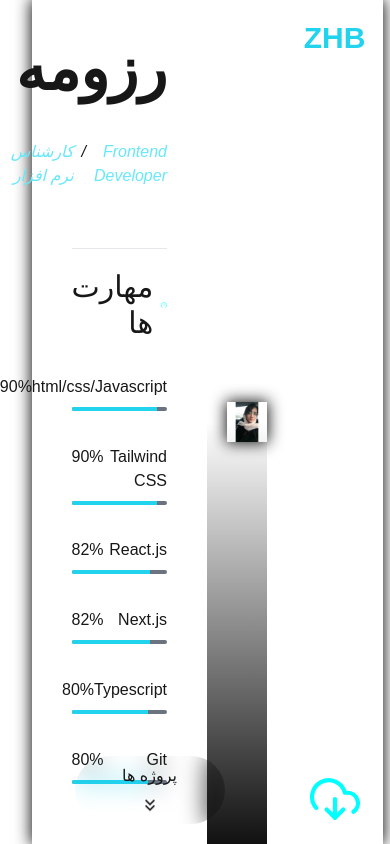
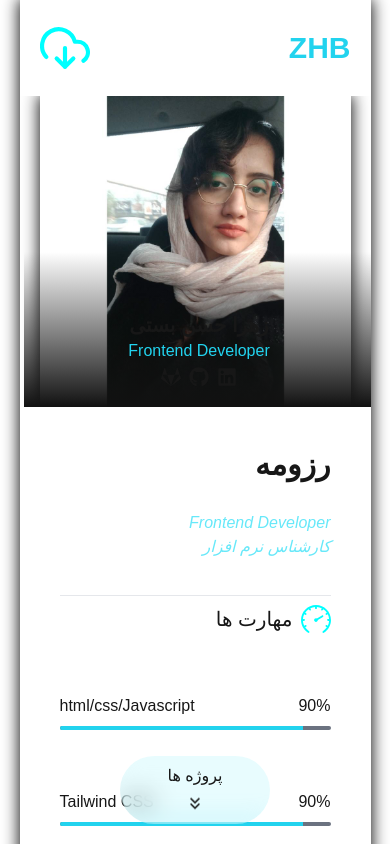
Before and after one commit to zahra-hsb/resume, a Next.js app: page / in a window 390 px wide. Shown: the top 844 px of the page. Built offline with nearby package versions, Linux system fonts and the light colour scheme.

Commit message:
feat: make responsive in mobile view

```diff
--- a/src/app/page.js
+++ b/src/app/page.js
@@ -2,20 +2,31 @@ import Details from "@/components/Details";
 import Particle from "@/components/Particles";
 import PictureContainer from "@/components/PictureContainer";
 import Sidebar from "@/components/Sidebar";
+import { MdOutlineKeyboardDoubleArrowDown } from "react-icons/md";
 
 export default function Home() {
   return (
     <>
-      <section className="flex items-center justify-center p-10 ">
+      <section className="flex items-center justify-center sm:p-10 ">
         <div className="absolute z-0">
           <Particle />
         </div>
-        <section className="flex absolute top-0 shadow-custom z-50 w-[90%] backdrop-blur">
+        <section className="flex flex-col sm:flex-row absolute top-0 shadow-custom z-50 w-[90%] backdrop-blur">
           <Sidebar />
-          <PictureContainer />
-          <Details />
+          <div className="w-full flex flex-col sm:flex-row">
+            <PictureContainer />
+            <Details />
+          </div>
         </section>
       </section>
+      <div className="fixed bottom-5 -left-[calc(75px-50%)] z-50">
+        <button
+          className="flex flex-col items-center justify-center hover: gap-2 rounded-full p-2 backdrop-blur-md bg-opacity-15 w-[150px]  bg-cyan-300"
+        >
+          پروژه ها
+          <MdOutlineKeyboardDoubleArrowDown size={20} className="animate-bounce" />
+        </button>
+      </div>
     </>
   );
 }
--- a/src/components/Details/index.jsx
+++ b/src/components/Details/index.jsx
@@ -1,15 +1,16 @@
 import { SlSpeedometer } from "react-icons/sl";
 import ProgressBar from "../ProgressBar";
-// import { FaArrowAltCircleDown } from "react-icons/fa";
-import { MdOutlineKeyboardDoubleArrowDown } from "react-icons/md";
 
 const Details = () => {
     return (
         <>
-            <section className="flex h-screen flex-col py-10 w-1/2 px-10 gap-5">
-                <h3 className="text-6xl font-bold">رزومه</h3>
-                <div className="flex gap-2 italic py-5">
-                    <h5 className="text-cyan-300">Frontend Developer</h5> /
+            <section className="flex h-screen flex-col py-10 w-full sm:w-1/2 px-10 gap-2 sm:gap-5">
+                <h3 className="text-3xl sm:text-6xl font-bold">رزومه</h3>
+                <div className="flex flex-col sm:gap-2 italic py-5">
+                    <h5 className="text-cyan-300">Frontend Developer</h5>
+                    <span className="hidden sm:block">
+                        /
+                    </span>
                     {/* <h5 className="text-cyan-300">backend</h5> / */}
                     <h5 className="text-cyan-300">{`کارشناس نرم افزار`}</h5>
                 </div>
@@ -22,8 +23,8 @@ const Details = () => {
                 <hr />
                 <div className="flex flex-col gap-5 justify-between h-full">
                     <div className="flex items-center gap-2">
-                        <SlSpeedometer size={30} color="cyan"/>
-                        <h2 className="text-3xl">مهارت ها</h2>
+                        <SlSpeedometer size={30} color="cyan" />
+                        <h2 className="text-xl sm:text-3xl">مهارت ها</h2>
                     </div>
                     <ProgressBar percent={90} skill={'html/css/Javascript'} />
                     {/* <ProgressBar percent={82} skill={''} /> */}
@@ -33,14 +34,6 @@ const Details = () => {
                     <ProgressBar percent={80} skill={'Typescript'} />
                     <ProgressBar percent={80} skill={'Git'} />
                 </div>
-                <div className="">
-                    <button
-                        className="flex flex-col items-center justify-center hover: gap-2 rounded-full p-2 backdrop-blur-md bg-opacity-15 w-[150px] fixed bottom-5 -left-[calc(150px-55%)] bg-cyan- z-50"
-                    >
-                    پروژه ها
-                        <MdOutlineKeyboardDoubleArrowDown size={20} className="animate-bounce" />
-                    </button>
-                </div>
             </section>
         </>
     )
--- a/src/components/NameTitle/index.jsx
+++ b/src/components/NameTitle/index.jsx
@@ -4,10 +4,10 @@ import Link from "next/link";
 const NameTitle = () => {
     return (
         <>
-            <div className="absolute bottom-0 bg-gradient-to-t from-[#111] to-transparent h-1/2 z-40 w-[550px] flex flex-col items-center justify-end gap-2 p-10">
-                <h2 className="text-5xl font-bold">زهرا حسن بستی</h2>
+            <div className="absolute bottom-0 bg-gradient-to-t from-[#111] to-transparent h-1/2 z-40 w-full sm:w-[550px] left-1 sm:left-auto flex flex-col items-center justify-end sm:gap-2 p-5  sm:p-10">
+                <h2 className="text-xl sm:text-5xl font-bold">زهرا حسن بستی</h2>
                 <h4 className="text-cyan-400">Frontend Developer</h4>
-                <div className="flex gap-5">
+                <div className="flex gap-2 mt-1 sm:mt-0 sm:gap-5">
                     <Link href={'https://www.linkedin.com/in/zahra-hasani-713760241?utm_source=share&utm_campaign=share_via&utm_content=profile&utm_medium=android_app'}>
                         <FaLinkedin size={20} />
                     </Link>
--- a/src/components/PictureContainer/index.jsx
+++ b/src/components/PictureContainer/index.jsx
@@ -7,8 +7,8 @@ import NameTitle from "../NameTitle"
 const PictureContainer = () => {
     return (
         <>
-            <section className="w-1/2 relative h-screen overflow-hidden px-5 flex items-center ">
-                <Image src={pic} alt="" className="shadow-custom w-[550px]" />
+            <section className="w-full sm:w-1/2 relative sm:h-screen overflow-hidden px-5 flex items-center ">
+                <Image src={pic} alt="" className="shadow-custom w-full sm:w-[550px]" />
                 <NameTitle />
             </section>
         </>
--- a/src/components/ProgressBar/index.jsx
+++ b/src/components/ProgressBar/index.jsx
@@ -3,8 +3,8 @@ const ProgressBar = ({ skill, percent, }) => {
         <>
             <div className="flex flex-col gap-2">
                 <div className="flex w-full justify-between">
+                    <h4 className="text-cyan">{percent}%</h4>
                     <h3>{skill}</h3>
-                    <h4 className="text-cyan">{percent}%</h4>
                 </div>
                 <div>
                     <div className="w-full h-1 bg-gray-500 rounded relative overflow-hidden">
--- a/src/components/Sidebar/index.jsx
+++ b/src/components/Sidebar/index.jsx
@@ -5,9 +5,9 @@ import { FiDownloadCloud } from "react-icons/fi";
 const Sidebar = () => {
     return (
         <>
-            <nav className="h-screen w-24 p-5 flex flex-col justify-between items-center ">
+            <nav className="w-full h-24 sm:h-screen sm:w-24 p-5 flex flex-row sm:flex-col justify-between items-center ">
                 <Logo />
-                <Link href={'https://ecomerce.storage.iran.liara.space/Zahra-Hassan-Basti-FlowCV-Resume-20251008.pdf'}>
+                <Link className="" title="دانلود رزومه" href={'https://ecomerce.storage.iran.liara.space/Zahra-Hassan-Basti-FlowCV-Resume-20251008.pdf'}>
                     <FiDownloadCloud className="w-full" size={50} color="cyan" />
                 </Link>
             </nav>
```
